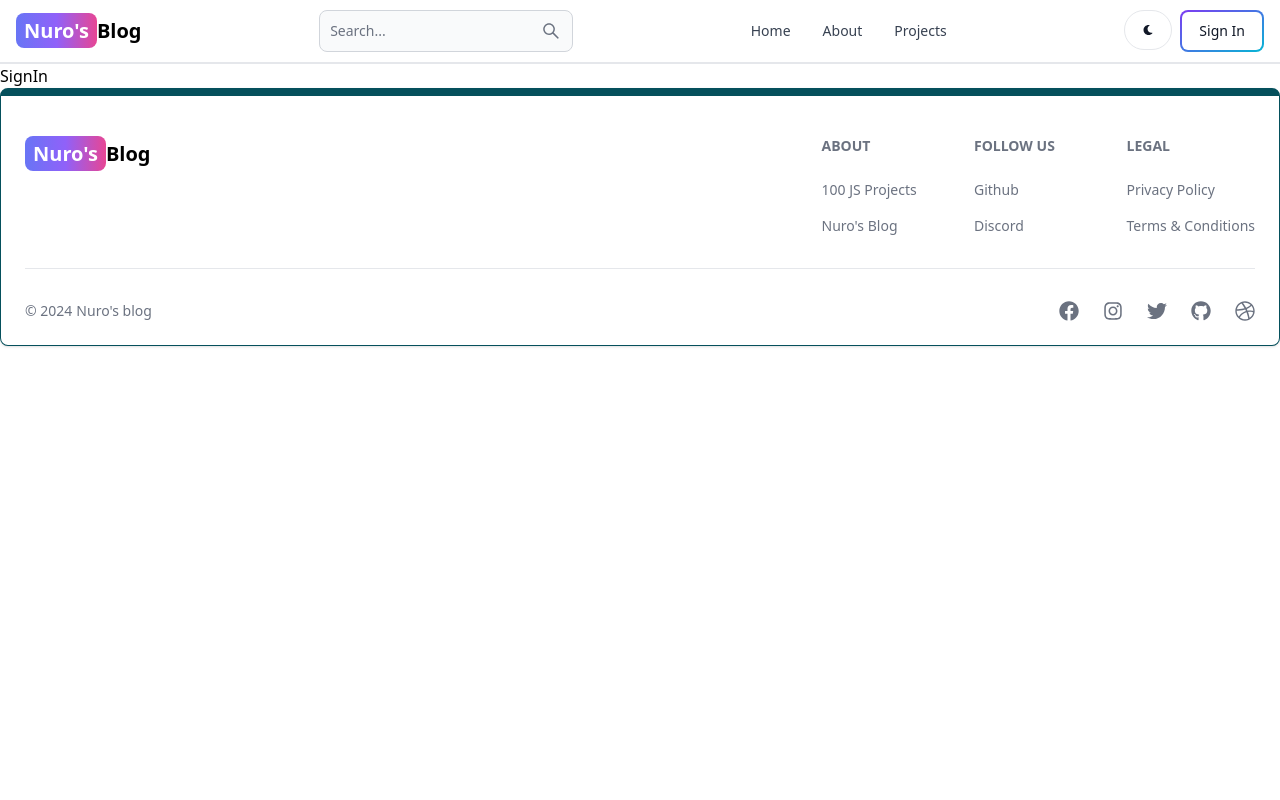
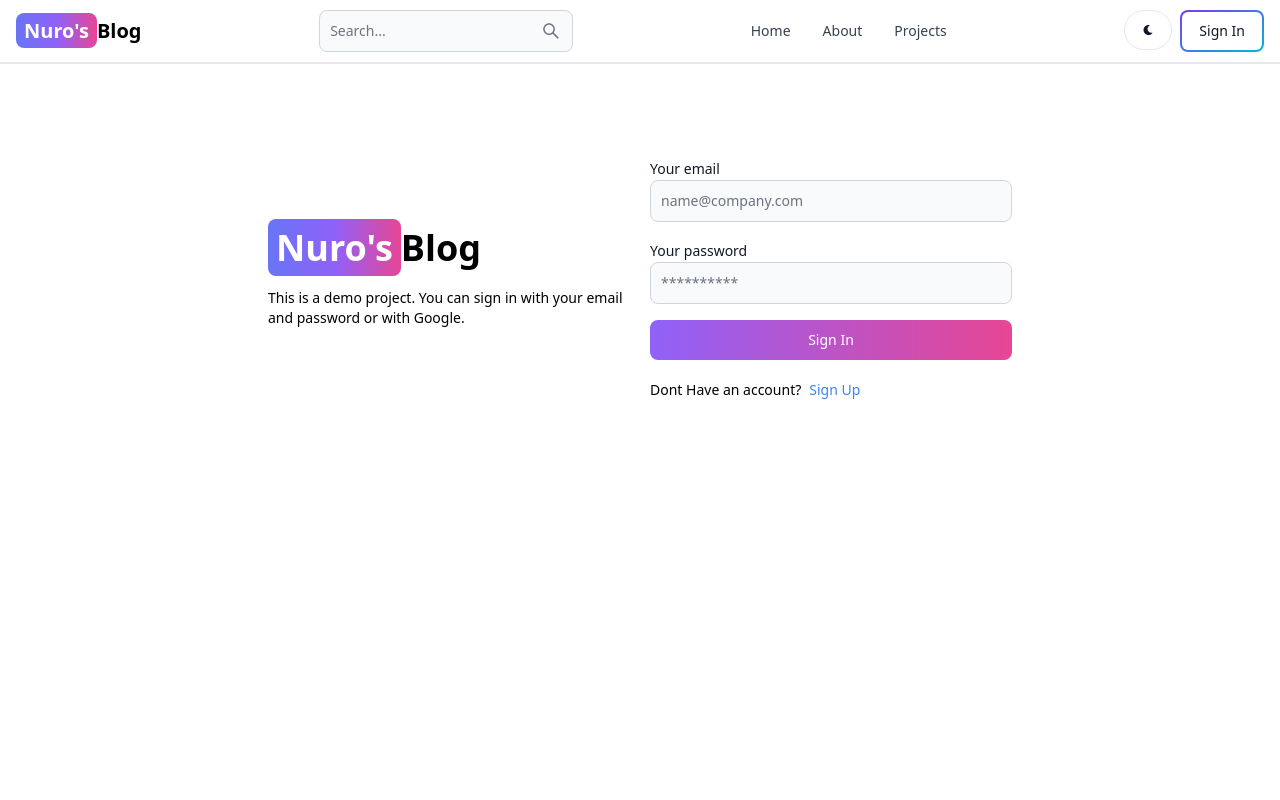
Before and after one commit to DilaNurfadila/mern-blog, a React (Vite) app in the folder client/: page /sign-in in a window 1280 px wide. Shown: the top 800 px of the page. Built offline with nearby package versions, Linux system fonts and the light colour scheme.

Commit message:
complete signin page functionality

```diff
--- a/client/src/pages/SignIn.jsx
+++ b/client/src/pages/SignIn.jsx
@@ -1,7 +1,114 @@
 // import React from 'react'
 
+import { Alert, Button, Label, Spinner, TextInput } from "flowbite-react";
+import { useState } from "react";
+import { Link, useNavigate } from "react-router-dom";
+
 export default function SignIn() {
+  const [formData, setFormData] = useState({});
+  const [errorMessage, setErrorMessage] = useState(null);
+  const [loading, setLoading] = useState(false);
+  const navigate = useNavigate();
+  const handleChange = (e) => {
+    // console.log(e.target.value);
+    setFormData({ ...formData, [e.target.id]: e.target.value.trim() });
+  };
+  // console.log(formData);
+  const handleSubmit = async (e) => {
+    e.preventDefault();
+    if (!formData.email || !formData.password) {
+      return setErrorMessage("Please fill out all fields.");
+    }
+    try {
+      setLoading(true);
+      setErrorMessage(null);
+      const res = await fetch("/api/auth/signin", {
+        method: "POST",
+        headers: {
+          "Content-Type": "application/json",
+        },
+        body: JSON.stringify(formData),
+      });
+      const data = await res.json();
+      if (data.success === false) {
+        return setErrorMessage(data.message);
+      }
+      setLoading(false);
+      if (res.ok) {
+        navigate("/");
+      }
+    } catch (error) {
+      setErrorMessage(error.message);
+      setLoading(false);
+    }
+  };
+
   return (
-    <div>SignIn</div>
-  )
+    <div className="min-h-screen mt-20">
+      <div className="flex p-3 max-w-3xl mx-auto flex-col md:flex-row md:items-center gap-5">
+        {/* left */}
+        <div className="flex-1">
+          <Link to="/" className="font-bold dark:text-white text-4xl">
+            <span className="px-2 py-1 bg-gradient-to-r from-indigo-500 via-purple-500 to-pink-500 rounded-lg text-white">
+              Nuro&apos;s
+            </span>
+            Blog
+          </Link>
+          <p className="text-sm mt-5">
+            This is a demo project. You can sign in with your email and password
+            or with Google.
+          </p>
+        </div>
+        {/* right */}
+
+        <div className="flex-1">
+          <form className="flex flex-col gap-4" onSubmit={handleSubmit}>
+            <div>
+              <Label value="Your email" />
+              <TextInput
+                type="email"
+                placeholder="name@company.com"
+                id="email"
+                onChange={handleChange}
+              />
+            </div>
+            <div>
+              <Label value="Your password" />
+              <TextInput
+                type="password"
+                placeholder="**********"
+                id="password"
+                onChange={handleChange}
+              />
+            </div>
+            <Button
+              gradientDuoTone="purpleToPink"
+              type="submit"
+              disabled={loading}
+            >
+              {loading ? (
+                <>
+                  <Spinner size="sm" />
+                  <span className="pl-3">Loading...</span>
+                </>
+              ) : (
+                "Sign In"
+              )}
+            </Button>
+          </form>
+          <div className="flex gap-2 text-sm mt-5">
+            <span>Dont Have an account?</span>
+            <Link to="/sign-up" className="text-blue-500">
+              Sign Up
+            </Link>
+          </div>
+          {errorMessage && (
+            <Alert className="mt-5" color="failure">
+              {errorMessage}
+            </Alert>
+          )}
+        </div>
+      </div>
+    </div>
+  );
 }
```
